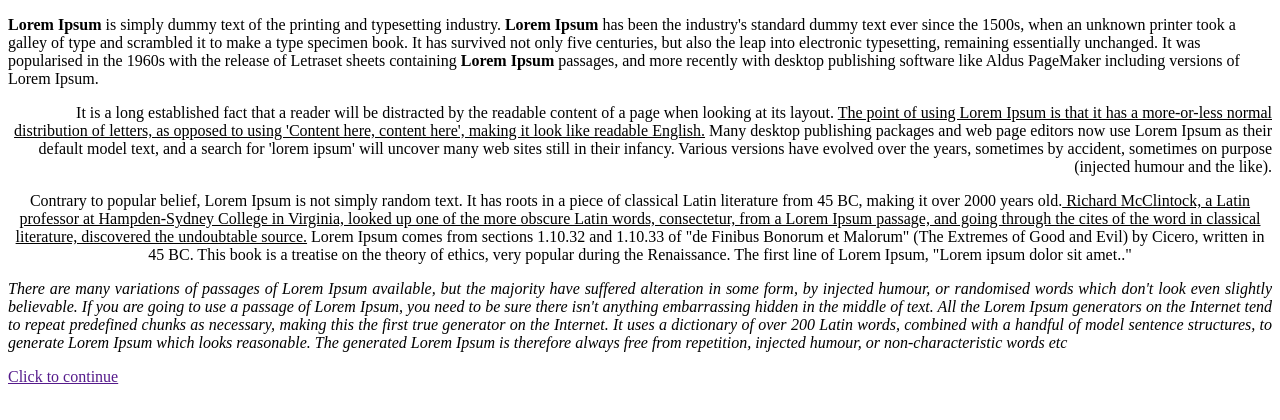
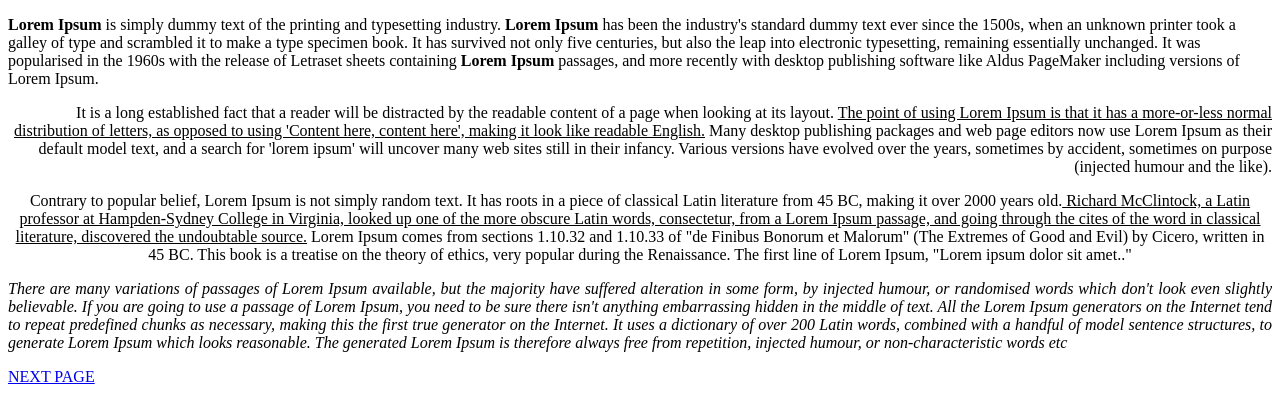
Before and after one commit to Tarun160603/webi, a plain HTML site: page hot3.html in a window 1280 px wide. Drawn offline with Linux system fonts and the light colour scheme.

Commit message:
Update hot3.html

```diff
--- a/hot3.html
+++ b/hot3.html
@@ -8,6 +8,6 @@
     <p align = "right">It is a long established fact that a reader will be distracted by the readable content of a page when looking at its layout. <u>The point of using Lorem Ipsum is that it has a more-or-less normal distribution of letters, as opposed to using 'Content here, content here', making it look like readable English.</u> Many desktop publishing packages and web page editors now use Lorem Ipsum as their default model text, and a search for 'lorem ipsum' will uncover many web sites still in their infancy. Various versions have evolved over the years, sometimes by accident, sometimes on purpose (injected humour and the like).</p>
     <p align = "center">Contrary to popular belief, Lorem Ipsum is not simply random text. It has roots in a piece of classical Latin literature from 45 BC, making it over 2000 years old.<u> Richard McClintock, a Latin professor at Hampden-Sydney College in Virginia, looked up one of the more obscure Latin words, consectetur, from a Lorem Ipsum passage, and going through the cites of the word in classical literature, discovered the undoubtable source.</u> Lorem Ipsum comes from sections 1.10.32 and 1.10.33 of "de Finibus Bonorum et Malorum" (The Extremes of Good and Evil) by Cicero, written in 45 BC. This book is a treatise on the theory of ethics, very popular during the Renaissance. The first line of Lorem Ipsum, "Lorem ipsum dolor sit amet.."</p>
     <p align = "justify"><i>There are many variations of passages of Lorem Ipsum available, but the majority have suffered alteration in some form, by injected humour, or randomised words which don't look even slightly believable. If you are going to use a passage of Lorem Ipsum, you need to be sure there isn't anything embarrassing hidden in the middle of text. All the Lorem Ipsum generators on the Internet tend to repeat predefined chunks as necessary, making this the first true generator on the Internet. It uses a dictionary of over 200 Latin words, combined with a handful of model sentence structures, to generate Lorem Ipsum which looks reasonable. The generated Lorem Ipsum is therefore always free from repetition, injected humour, or non-characteristic words etc</i></p>
-    <p><a href = "">Click to continue</a></p>
+    <p><a href = "https://tarun160603.github.io/webi/hot4.html">NEXT PAGE</a></p>
   </body>
 </html>
```
